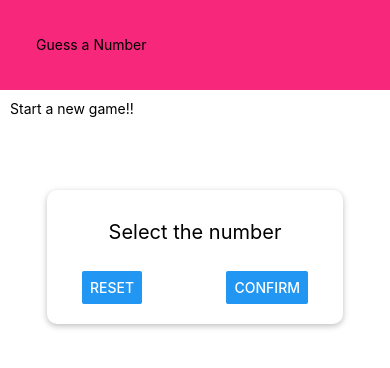
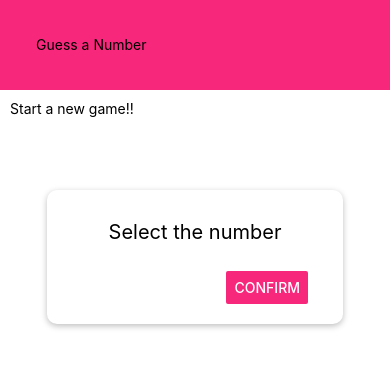
Before and after one commit to serapbercin/GuessNumber, a React Native app: screen / in a window 390 px wide. Shown: the top 368 px of the page. Built offline with nearby package versions, Linux system fonts and the light colour scheme.

Commit message:
color theming with constants

```diff
--- a/components/Header.js
+++ b/components/Header.js
@@ -6,6 +6,8 @@ import {
     Text,
     StyleSheet
 } from 'react-native';
+
+import colors from '../constants/colors';
 
 
 const Header = props => {
@@ -21,8 +23,9 @@ const styles = StyleSheet.create({
         width: '100%',
         height: 90,
         padding: 36,
-        backgroundColor: '#f7287b',
-        alignItems: 'center'
+        backgroundColor: colors.primary,
+        alignItems: 'center',
+        justifyContent: 'center'
     },
     headerTitle: {
         color: 'black',
--- /dev/null
+++ b/constants/colors.js
@@ -0,0 +1,4 @@
+export default {
+    primary: '#f7287b',
+    accent: 'f7287b'
+};
--- a/screens/StartGameScreen.js
+++ b/screens/StartGameScreen.js
@@ -7,9 +7,10 @@ import {
     TextInput,
     Button
 } from 'react-native';
+import { Colors } from 'react-native/Libraries/NewAppScreen';
 
 import Card from '../components/Card';
-
+import colors from '../constants/colors'
 //function methos
 
 const StartGameScreen = props => {
@@ -21,12 +22,18 @@ const StartGameScreen = props => {
                 <Text style={styles.title}>Select the number</Text>
                 <TextInput></TextInput>
                 <View style={styles.buttonContainer}>
-                    <Button title="Reset" onPress={() => {
+                    <View style={styles.buttonStyle}>
+                        <Button title="Reset" onPress={() => {
 
-                    }} />
-                    <Button title="Confirm" onPress={() => {
+                        }} color={colors.accent} />
+                    </View>
 
-                    }} />
+                    <View>
+                        <Button title="Confirm" onPress={() => {
+
+                        }} color={colors.primary} />
+
+                    </View>
                 </View>
             </Card>
         </View>);
@@ -57,6 +64,9 @@ const styles = StyleSheet.create({
         width: '100%',
         justifyContent: 'space-between',
         paddingHorizontal: 15
+    },
+    buttonStyle: {
+        width: 100
     }
 })
 
```
